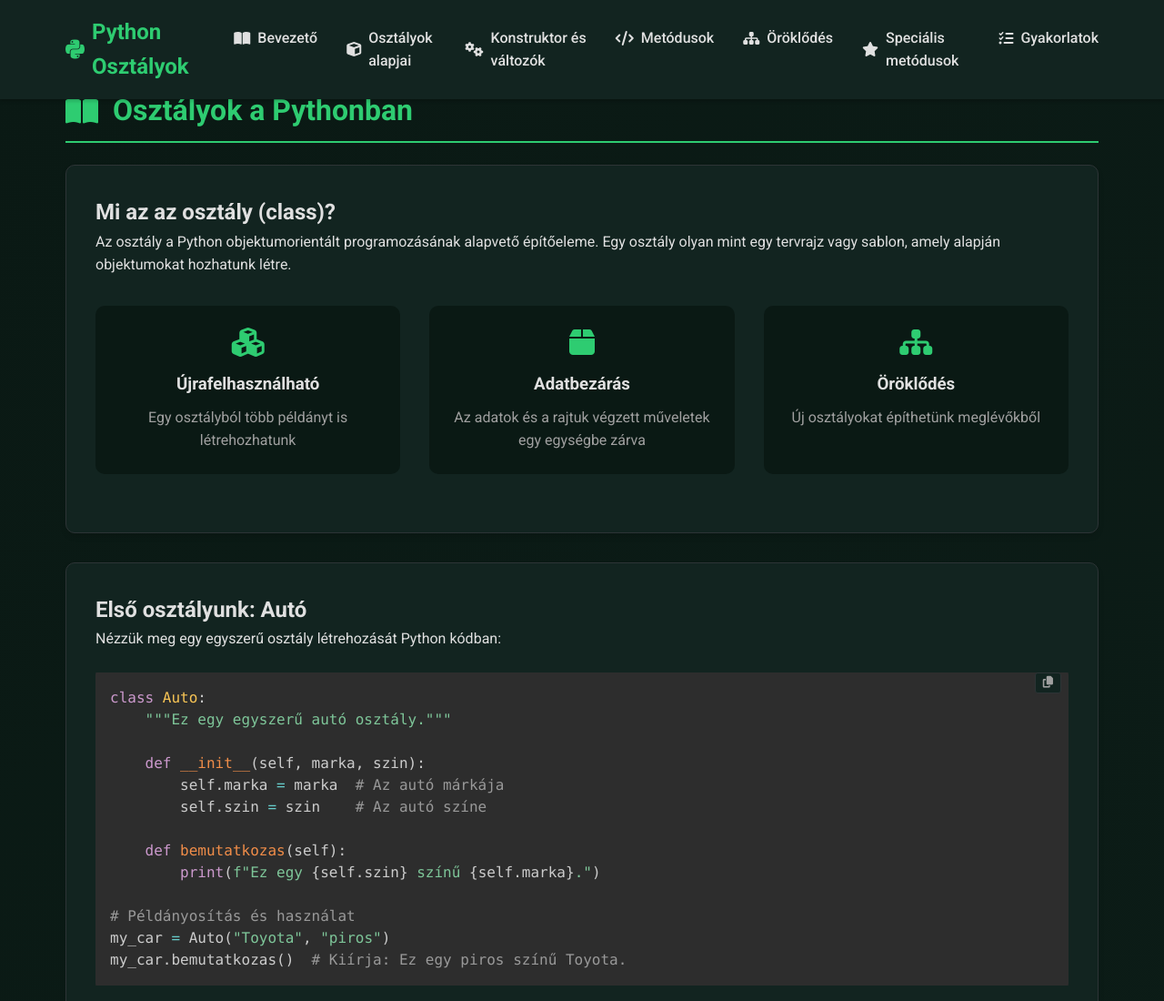
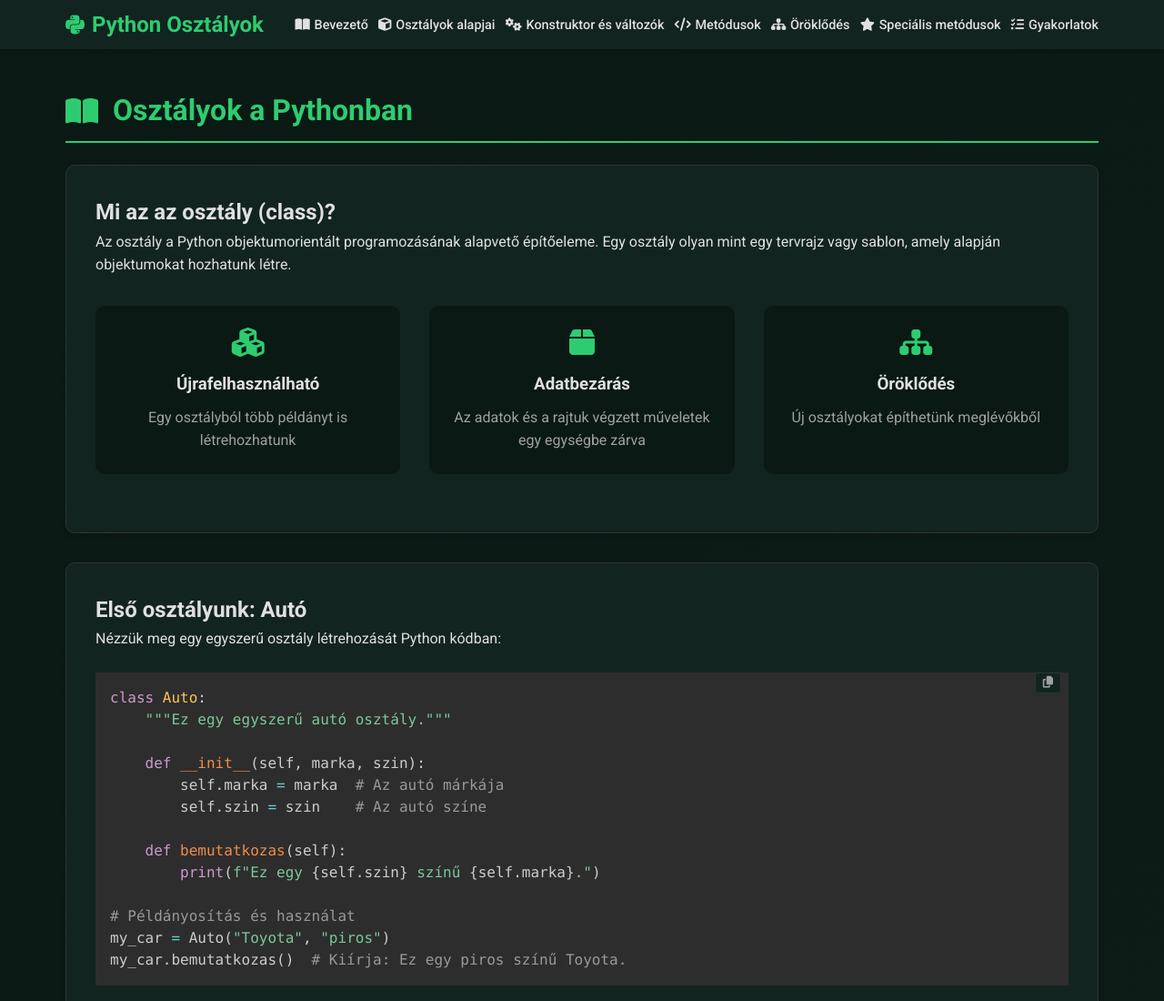
Before and after one commit to huser123/pynteraktiv-html, a plain HTML site: page osztalyok-demo.html in a window 1280 px wide. Shown: the top 1100 px of the page at 91% size. Drawn offline with nearby package versions, Linux system fonts and the light colour scheme.

Commit message:
Új bejegyzés: 2025. febr. 4., kedd, 17:42:12 CET

```diff
--- a/osztalyok-demo.html
+++ b/osztalyok-demo.html
@@ -84,7 +84,7 @@
             left: 0;
             z-index: 1000;
             background: var(--bg-secondary);
-            padding: 1rem 0;
+            padding: 0.5rem 0;
             box-shadow: 0 2px 4px rgba(0, 0, 0, 0.2);
         }
 
@@ -109,7 +109,7 @@
 
         .nav-links {
             display: flex;
-            gap: 2rem;
+            gap: 0.7rem;
             list-style: none;
         }
 
@@ -118,9 +118,10 @@
             text-decoration: none;
             transition: color 0.3s ease;
             font-weight: 500;
+            font-size: 0.9rem;
             display: flex;
             align-items: center;
-            gap: 0.5rem;
+            gap: 0.3rem;
         }
 
         .nav-link:hover {
```
